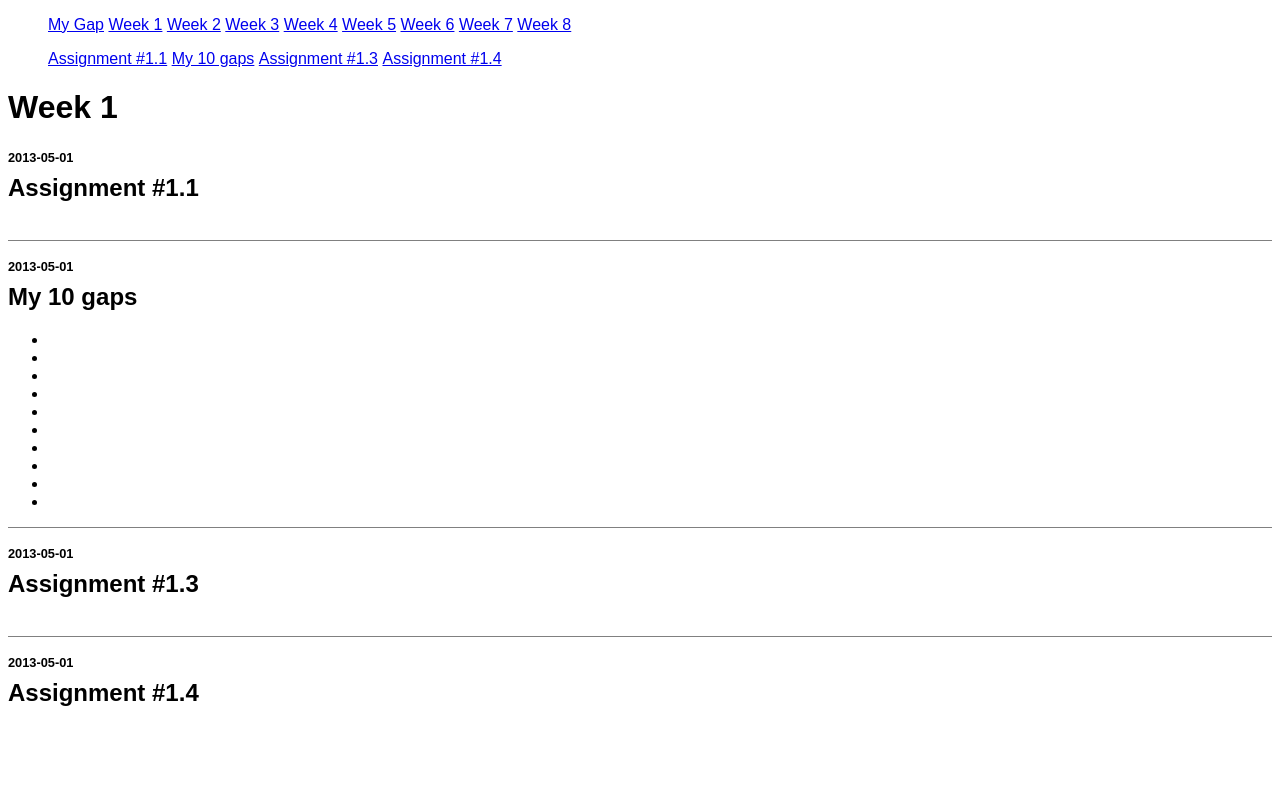
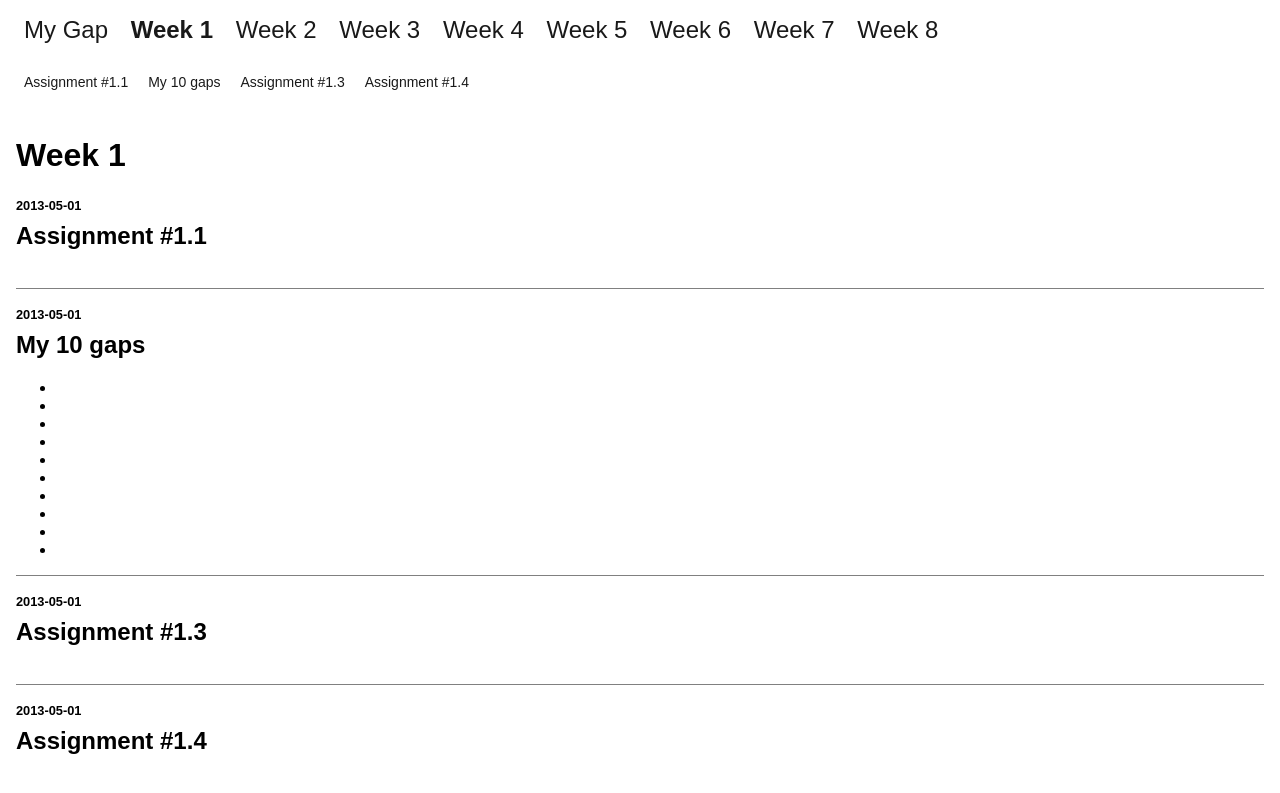
Before and after one commit to andrewn/design-artifacts-course, a Jekyll site: the page built from week/1/index.html, in a window 1280 px wide. Shown: the top 793 px of the page. Built offline with Jekyll 4.4.1, drawn with Linux system fonts in a browser that asks for light colours.

Commit message:
cha-cha-changes

```diff
--- a/_includes/nav.md
+++ b/_includes/nav.md
@@ -1,11 +1,11 @@
 <ul>
-  <li><a href="/design-artifacts-course/gap/">My Gap</a></li>
-  <li><a href="/design-artifacts-course/week/1/">Week 1</a></li>
-  <li><a href="/design-artifacts-course/week/2/">Week 2</a></li>
-  <li><a href="/design-artifacts-course/week/3/">Week 3</a></li>
-  <li><a href="/design-artifacts-course/week/4/">Week 4</a></li>
-  <li><a href="/design-artifacts-course/week/5/">Week 5</a></li>
-  <li><a href="/design-artifacts-course/week/6/">Week 6</a></li>
-  <li><a href="/design-artifacts-course/week/7/">Week 7</a></li>
-  <li><a href="/design-artifacts-course/week/8/">Week 8</a></li>
+  <li class="my-gap"><a href="/design-artifacts-course/gap/">My Gap</a></li>
+  <li class="week-1"><a href="/design-artifacts-course/week/1/">Week 1</a></li>
+  <li class="week-2"><a href="/design-artifacts-course/week/2/">Week 2</a></li>
+  <li class="week-3"><a href="/design-artifacts-course/week/3/">Week 3</a></li>
+  <li class="week-4"><a href="/design-artifacts-course/week/4/">Week 4</a></li>
+  <li class="week-5"><a href="/design-artifacts-course/week/5/">Week 5</a></li>
+  <li class="week-6"><a href="/design-artifacts-course/week/6/">Week 6</a></li>
+  <li class="week-7"><a href="/design-artifacts-course/week/7/">Week 7</a></li>
+  <li class="week-8"><a href="/design-artifacts-course/week/8/">Week 8</a></li>
 </ul>
--- a/_layouts/layout.html
+++ b/_layouts/layout.html
@@ -6,8 +6,8 @@
   <title>Andrew Nicolaou - Design: Creation of Artifacts in Society</title>
   <link rel="stylesheet" href="/design-artifacts-course/assets/styles.css">
 </head>
-<body>
-  <div class="nav">
+<body id="{{ page.id }}">
+  <div class="nav primary">
     {% include nav.md %}
   </div>
 
--- /dev/null
+++ b/assets/base.css
@@ -0,0 +1,4 @@
+/* base */
+body {
+  font-family: sans-serif;
+}
--- /dev/null
+++ b/assets/layout.css
@@ -0,0 +1,18 @@
+body {
+  margin: 16px;
+}
+
+a {
+  color: rgba(0,0,0,0.9);
+  font-weight: normal;
+  text-decoration: none;
+}
+
+a:active {
+
+}
+
+a:hover {
+  color: rgba(0,0,0,0.7);
+  text-decoration: underline;
+}
--- /dev/null
+++ b/assets/modules.css
@@ -0,0 +1,53 @@
+
+/* .nav */
+.nav {
+  font-size: 24px;
+  margin-bottom: 16px;
+}
+
+.nav.sub-nav {
+  font-size: 14px;
+}
+
+.nav ul {
+  margin: 0;
+  padding: 0;
+}
+
+.nav li {
+  display: inline-block;
+  min-height: 42px;
+  margin: 0;
+  padding: 0 8px;
+}
+
+#my-gap .nav li.my-gap a,
+#week-1 .nav li.week-1 a,
+#week-2 .nav li.week-2 a,
+#week-3 .nav li.week-3 a,
+#week-4 .nav li.week-4 a,
+#week-5 .nav li.week-5 a,
+#week-6 .nav li.week-6 a,
+#week-7 .nav li.week-7 a,
+#week-8 .nav li.week-8 a {
+  font-weight: bold;
+}
+
+/* post */
+.post {
+  border-bottom: 1px solid gray;
+  margin-bottom: 1em;
+}
+
+.post:last-child {
+  border-bottom: none;
+}
+
+.post time {
+  font-size: 0.8em;
+  font-weight: bold;
+}
+
+.post h2 {
+  margin-top: 8px;
+}
--- a/assets/styles.css
+++ b/assets/styles.css
@@ -1,29 +1,3 @@
-body {
-  font-family: sans-serif;
-}
-
-/* .nav */
-.nav li {
-  display: inline-block;
-  margin: 0;
-  padding: 0;
-}
-
-/* post */
-.post {
-  border-bottom: 1px solid gray;
-  margin-bottom: 1em;
-}
-
-.post:last-child {
-  border-bottom: none;
-}
-
-.post time {
-  font-size: 0.8em;
-  font-weight: bold;
-}
-
-.post h2 {
-  margin-top: 8px;
-}
+@import 'base.css';
+@import 'layout.css';
+@import 'modules.css';
--- a/week/1/index.html
+++ b/week/1/index.html
@@ -1,6 +1,7 @@
 ---
 layout: layout
 title: Week 1
+id: week-1
 ---
 
 <div class="nav sub-nav">
```
Also changed, not shown: Gemfile (+1 -10 lines), Gemfile.lock.
